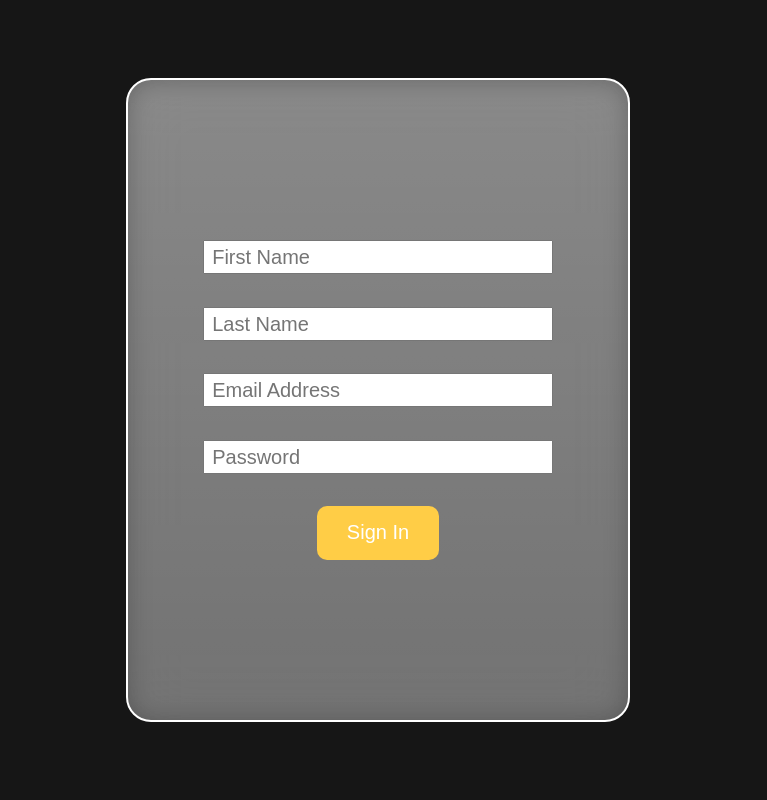
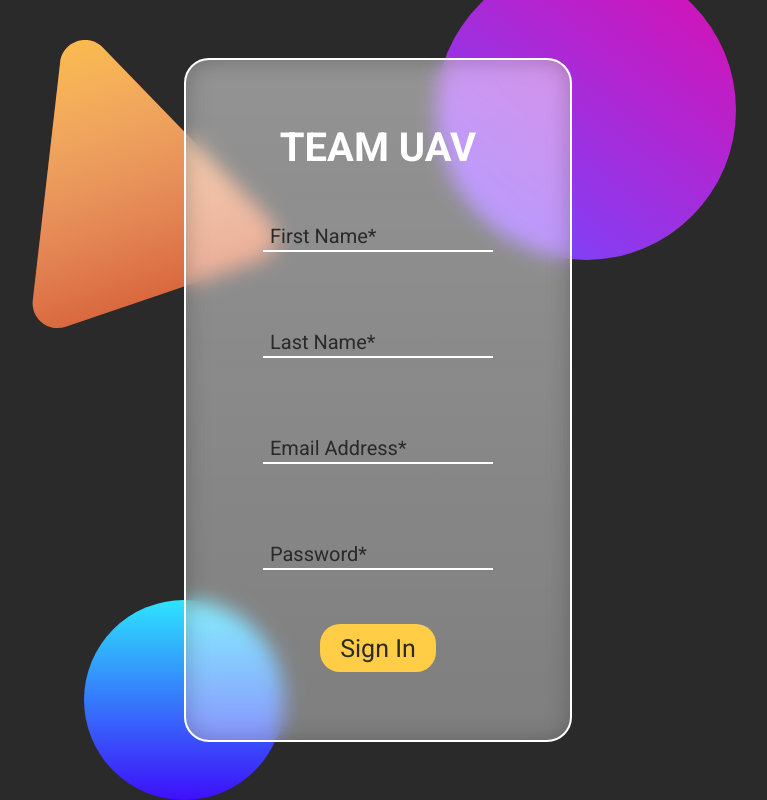
Before and after one commit to TeamUAV/webdev-Practice, a plain HTML site: page Team_login_signup/signup.html in a window 1280 px wide. Shown: the whole page, without its empty margins (262-1029 px from the left). Drawn offline with Linux system fonts and the light colour scheme.

Commit message:
signup form updated

```diff
--- a/Team_login_signup/signup.css
+++ b/Team_login_signup/signup.css
@@ -3,87 +3,7 @@
    License: none (public domain)
 */
 
-html,
-body,
-div,
-span,
-applet,
-object,
-iframe,
-h1,
-h2,
-h3,
-h4,
-h5,
-h6,
-p,
-blockquote,
-pre,
-a,
-abbr,
-acronym,
-address,
-big,
-cite,
-code,
-del,
-dfn,
-em,
-img,
-ins,
-kbd,
-q,
-s,
-samp,
-small,
-strike,
-strong,
-sub,
-sup,
-tt,
-var,
-b,
-u,
-i,
-center,
-dl,
-dt,
-dd,
-ol,
-ul,
-li,
-fieldset,
-form,
-label,
-legend,
-table,
-caption,
-tbody,
-tfoot,
-thead,
-tr,
-th,
-td,
-article,
-aside,
-canvas,
-details,
-embed,
-figure,
-figcaption,
-footer,
-header,
-hgroup,
-menu,
-nav,
-output,
-ruby,
-section,
-summary,
-time,
-mark,
-audio,
-video {
+* {
     margin: 0;
     padding: 0;
     border: 0;
@@ -142,8 +62,7 @@ html {
 }
 
 body {
-    background: center / cover no-repeat url("wallpaper.png") black;
-    background: rgb(22, 22, 22) !important;
+    background: #2A2A2A;
     display: flex;
     justify-content: center;
     align-items: center;
@@ -155,23 +74,34 @@ body {
     background: linear-gradient(180deg, rgba(255, 255, 255, 0.16) 0%, rgba(255, 255, 255, 0) 100%), rgba(255, 255, 255, 0.4);
     border: 2px solid #FFFFFF;
     box-shadow: inset 0px 1px 24px -1px rgba(0, 0, 0, 0.25);
-    backdrop-filter: blur(30px);
+    backdrop-filter: blur(10px);
     border-radius: 25px;
     width: 30vw;
-    min-width: 500px;
-    height: 80vh;
+    height: 85vh;
     flex-direction: column;
     text-align: center;
-    justify-content: center;
+    justify-content: space-around;
     align-items: center;
+}
+.heading{
+    margin-bottom: 1rem;
+    color: white;
+    font-size: 40px;
+    font-weight: 600;
+}
+.inputs{
+    display: flex;
+    flex-direction: column;
+    justify-content: space-around;
+    flex-grow: 1.5;
 }
 
 .sign-up-cont form {
+    height: 80%;
+    width: 60%;
     display: flex;
     flex-direction: column;
-    height: 60%;
-    width: 70%;
-    justify-content: space-evenly;
+    justify-content: space-around;
 }
 
 .sign-up-cont form input {
@@ -180,14 +110,65 @@ body {
     padding-left: 0.45rem;
 }
 
-.sign-up-cont form button {
-    font-size: 1.25rem;
-    width: 35%;
-    height: 14%;
-    align-self: center;
-    border-radius: 10px;
-    border: none;
+.submit-btn{
+    margin-top: 1rem;
+    height: 3rem;
+}
+.submit-btn button{
+    height: 100%;
+    width: 50%;
+    font-size: 25px;
+    border-radius: 20px;
     background-color: #ffcd46;
+    color: #2A2A2A;
+    transition: all .15s ease-in-out;
+}
+
+.submit-btn button:hover{
+    transform: scale(1.05);
+    font-weight: 500;
+    cursor: pointer;
+}
+
+input{
     color: white;
-    text-align: center;
+    background: none;
+    border-bottom: 2px solid white;
 }
+input::placeholder{
+    text-align: left;
+    color: #2A2A2A;
+}
+input:focus{
+    outline: none;
+}
+.triangle{
+    position: absolute;
+    top: 5%;
+    left: 23%;
+    z-index: -1;
+}
+
+.circle-top{
+    height: 300px;
+    width: 300px;
+    position: absolute;
+    top: -5%;
+    right: 22%;
+    border-radius: 100%;
+    background: linear-gradient(217.72deg, #CD16BB 14.07%, rgba(255, 255, 255, 0) 91.11%),
+    linear-gradient(0deg, #7646FF, #7646FF);
+    z-index: -1;
+}
+
+.semicircle{
+    width: 200px;
+    height: 200px;
+    position: absolute;
+    bottom: 0;
+    left: 27%;
+    background: linear-gradient(180deg, #2EE4FD 0%, rgba(255, 255, 255, 0) 100%),
+    linear-gradient(0deg, #3E0FFA, #3E0FFA);
+    border-radius: 100%;
+    z-index: -1;
+}
--- a/Team_login_signup/signup.html
+++ b/Team_login_signup/signup.html
@@ -14,13 +14,28 @@
 <body>
     <div class="sign-up-cont">
         <form action="" method="GET" class="signup-form">
-            <input type="text" name="f-name" id="f-name" required placeholder="First Name">
-            <input type="text" name="l_name" id="l-name" required placeholder="Last Name">
-            <input type="email" name="email" id="email" required placeholder="Email Address">
-            <input type="password" name="password" id="password" required placeholder="Password">
-            <button type="submit">Sign In</button>
+            <div class="heading">TEAM UAV</div>
+            <div class="inputs">
+                <input type="text" name="f-name" id="f-name" required placeholder="First Name*">
+                <input type="text" name="l_name" id="l-name" required placeholder="Last Name*">
+                <input type="email" name="email" id="email" required placeholder="Email Address*">
+                <input type="password" name="password" id="password" required placeholder="Password*">
+            </div>
+            <div class="submit-btn"><button type="submit">Sign In</button></div>
         </form>
     </div>
+    <svg class = "triangle" width="245" height="289" viewBox="0 0 245 289" fill="none" xmlns="http://www.w3.org/2000/svg">
+        <path d="M28.1874 22.2212C30.598 1.25639 56.2961 -7.47495 70.9796 7.68179L237.684 179.76C250.452 192.938 245.145 214.923 227.771 220.826L33.6987 286.765C16.3252 292.668 -1.27627 278.467 0.819719 260.239L28.1874 22.2212Z" fill="#CD3B0D"/>
+        <path d="M28.1874 22.2212C30.598 1.25639 56.2961 -7.47495 70.9796 7.68179L237.684 179.76C250.452 192.938 245.145 214.923 227.771 220.826L33.6987 286.765C16.3252 292.668 -1.27627 278.467 0.819719 260.239L28.1874 22.2212Z" fill="url(#paint0_linear)"/>
+        <defs>
+        <linearGradient id="paint0_linear" x1="34.2219" y1="-30.2606" x2="162.906" y2="348.481" gradientUnits="userSpaceOnUse">
+        <stop stop-color="#FFC046"/>
+        <stop offset="1" stop-color="white" stop-opacity="0"/>
+        </linearGradient>
+        </defs>
+    </svg>
+    <div class="circle-top"></div>
+    <div class="semicircle"></div>
 </body>
 
 </html>
```
